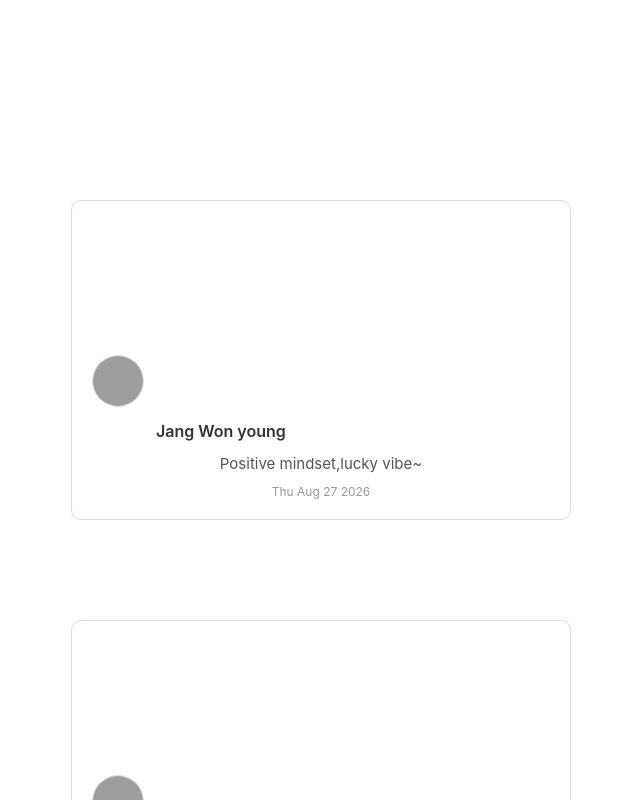
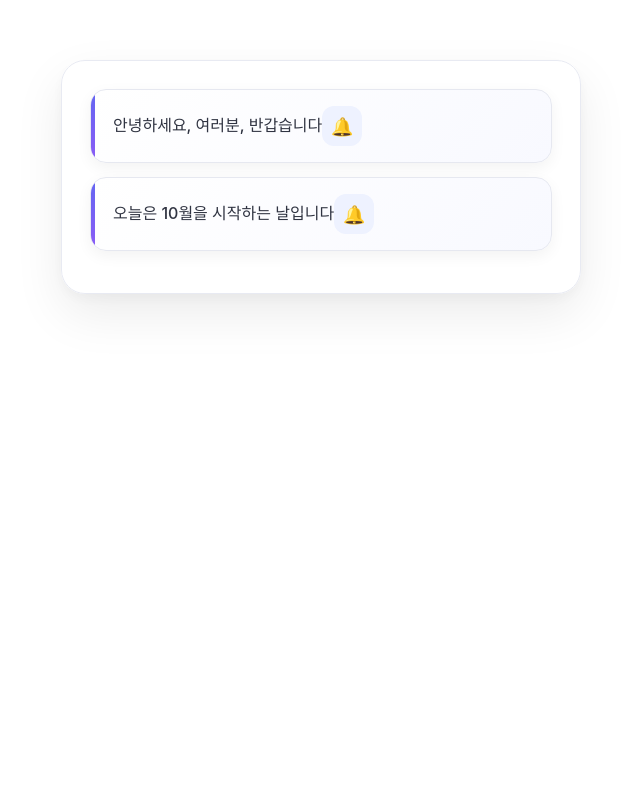
Before and after one commit to Parkhewoo/web2, a React (Create React App) app: page / in a window 1280 px wide. Shown: the top 800 px of the page, without its empty margins (319-959 px from the left). Built offline with nearby package versions, Linux system fonts and the light colour scheme; grey boxes are pictures that could not be loaded.

Commit message:
6장 state와 생명주기

```diff
--- /dev/null
+++ b/src/06/Notification.css
@@ -0,0 +1,111 @@
+.notification {
+    position: relative;
+
+    display: flex;
+    align-items: center;
+
+    min-height: 72px;
+
+    padding: 16px 20px 16px 22px;
+    margin-bottom: 14px;
+
+    box-sizing: border-box;
+
+    background: linear-gradient(
+            135deg,
+            #ffffff 0%,
+            #f8f9ff 100%
+    );
+
+    border: 1px solid #e6e8f0;
+    border-radius: 16px;
+
+    box-shadow:
+            0 5px 15px rgba(0, 0, 0, 0.05);
+
+    color: #303442;
+    font-size: 16px;
+
+    overflow: hidden;
+
+    animation: notification-slide 0.45s
+    cubic-bezier(0.22, 1, 0.36, 1);
+
+    transition:
+            transform 0.2s ease,
+            box-shadow 0.2s ease,
+            border-color 0.2s ease;
+}
+
+/* 왼쪽 포인트 컬러 */
+.notification::before {
+    content: "";
+
+    position: absolute;
+
+    left: 0;
+    top: 0;
+    bottom: 0;
+
+    width: 4px;
+
+    background: linear-gradient(
+            to bottom,
+            #6366f1,
+            #8b5cf6
+    );
+}
+
+/* 알림 아이콘 */
+.notification::after {
+    content: "🔔";
+
+    display: flex;
+    align-items: center;
+    justify-content: center;
+
+    width: 40px;
+    height: 40px;
+
+    margin-right: 14px;
+
+    flex-shrink: 0;
+
+    background-color: #eef2ff;
+
+    border-radius: 12px;
+
+    font-size: 18px;
+}
+
+/* 마우스를 올렸을 때 */
+.notification:hover {
+    transform: translateY(-3px);
+
+    border-color: #d7d9ff;
+
+    box-shadow:
+            0 12px 25px rgba(99, 102, 241, 0.12),
+            0 5px 10px rgba(0, 0, 0, 0.05);
+}
+
+.notification-message {
+    line-height: 1.6;
+
+    font-weight: 500;
+
+    word-break: keep-all;
+}
+
+/* 알림 등장 애니메이션 */
+@keyframes notification-slide {
+    from {
+        opacity: 0;
+        transform: translateY(-20px) scale(0.96);
+    }
+
+    to {
+        opacity: 1;
+        transform: translateY(0) scale(1);
+    }
+}
--- /dev/null
+++ b/src/06/Notification.jsx
@@ -0,0 +1,28 @@
+import React from "react";
+import "./Notification.css";
+
+class Notification extends React.Component {
+    render() {
+        return (
+            <div className="notification">
+                <span className="notification-message">
+                    {this.props.message}
+                </span>
+            </div>
+        );
+    }
+
+    componentDidMount() {
+        console.log(`${this.props.id}: componentDidMount called`);
+    }
+
+    componentDidUpdate() {
+        console.log(`${this.props.id}: componentDidUpdate called`);
+    }
+
+   componentWillUnmount() {
+       console.log(`${this.props.id}: componentWillUnmount called`);
+   }
+}
+
+export default Notification;
--- /dev/null
+++ b/src/06/NotificationList.css
@@ -0,0 +1,20 @@
+.notification-list {
+    width: 100%;
+    max-width: 520px;
+
+    margin: 60px auto;
+    padding: 28px;
+
+    box-sizing: border-box;
+
+    background: rgba(255, 255, 255, 0.85);
+
+    border: 1px solid #e8eaf2;
+    border-radius: 24px;
+
+    box-shadow:
+            0 20px 50px rgba(0, 0, 0, 0.08),
+            0 5px 15px rgba(0, 0, 0, 0.04);
+
+    backdrop-filter: blur(10px);
+}
--- /dev/null
+++ b/src/06/NotificationList.jsx
@@ -0,0 +1,83 @@
+import React from "react";
+import Notification from "./Notification";
+import "./NotificationList.css";
+
+const reservedNotifications = [
+    {
+        id: 1,
+        message: "안녕하세요, 여러분, 반갑습니다"
+    },
+    {
+        id: 2,
+        message: "오늘은 10월을 시작하는 날입니다"
+    },
+    {
+        id: 3,
+        message: "오늘 기분은 어떠신가요?"
+    },
+    {
+        id: 4,
+        message: "만약 우울하시다면 기분 전환될 생각을 해보세요"
+    },
+    {
+        id: 5,
+        message: "내일은 더 좋은 일이 생길겁니다."
+    }
+];
+
+var timer;
+
+class NotificationList extends React.Component {
+
+    constructor(props) {
+        super(props);
+        this.state = {
+            notifications: []
+        }
+    }
+
+    render() {
+        return (
+            <div className="notification-list">
+                {
+                    this.state.notifications.map((notification) => {
+                        return (
+                            <Notification
+                                key={notification.id}
+                                id={notification.id}
+                                message={notification.message}
+                            />
+                        )
+                    })
+                }
+            </div>
+        );
+    }
+
+    componentDidMount() {
+        const { notifications } = this.state;
+
+        timer = setInterval(() => {
+            if (notifications.length < reservedNotifications.length) {
+                const index = notifications.length;
+                notifications.push(reservedNotifications[index]);
+
+                this.setState({
+                    notifications: notifications
+                });
+            } else {
+                this.setState({
+                    notifications: []
+                });
+
+                clearInterval(timer);
+            }
+        }, 3000);
+    }
+
+    componentWillUnmount() {
+        clearInterval(timer);
+    }
+}
+
+export default NotificationList;
--- a/src/index.js
+++ b/src/index.js
@@ -11,17 +11,18 @@ import reportWebVitals from './reportWebVitals';
 // import './04/Clock.css'
 // import ConfirmDialog from "./04/ConfirmDialog";
 // import ConfirmDialogList from "./04/ConfirmDialogList";
-import WelcomeList from "./05/exam01/WelcomeList";
-import BookList from "./05/exam02/BookList";
-import UserInfoList from "./05/exam03/UserInfoList";
-
+// import WelcomeList from "./05/exam01/WelcomeList";
+// import BookList from "./05/exam02/BookList";
+// import UserInfoList from "./05/exam03/UserInfoList";
+import NotificationList from "./06/NotificationList";
+import "./06/NotificationList.css";
 
 
 const root = ReactDOM.createRoot(document.getElementById('root'));
 setInterval(() => {
   root.render(
     <React.StrictMode>
-      <UserInfoList/>
+      <NotificationList/>
     </React.StrictMode>
   );
 }, 1000
```
